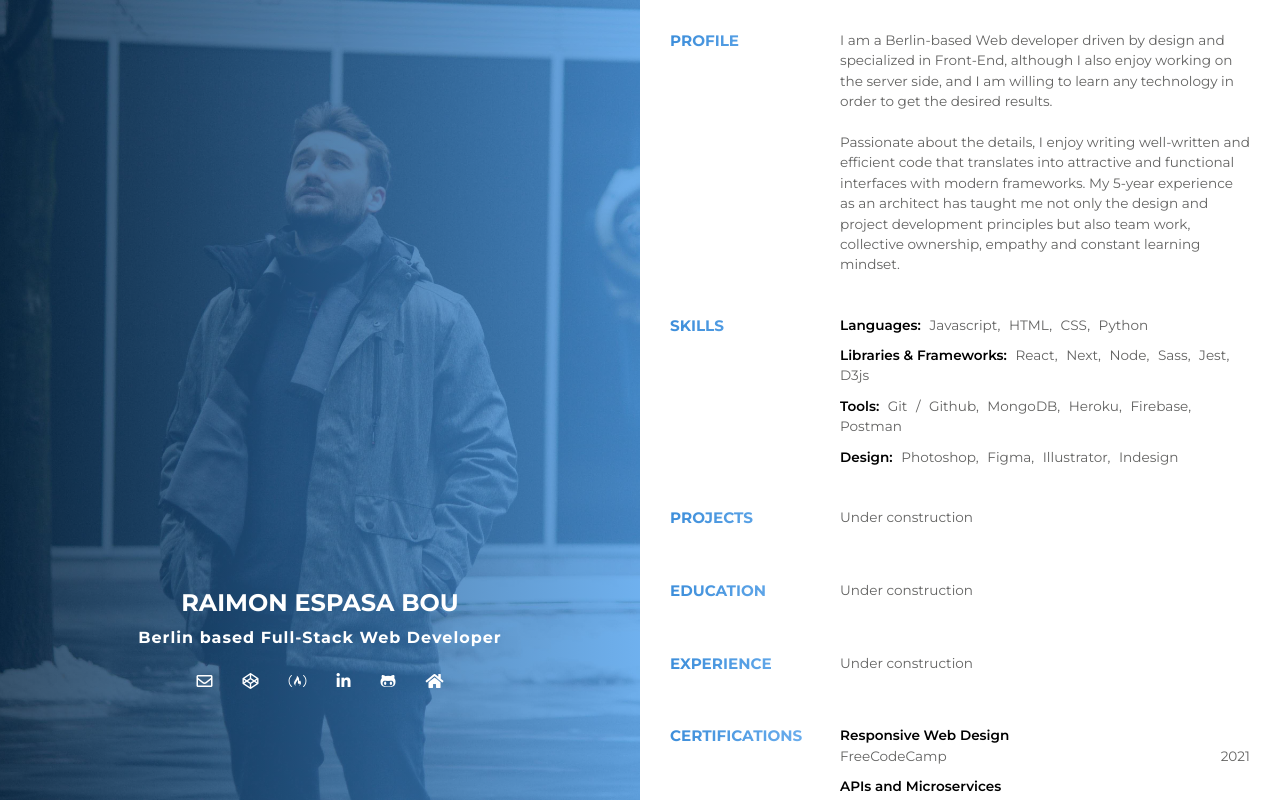
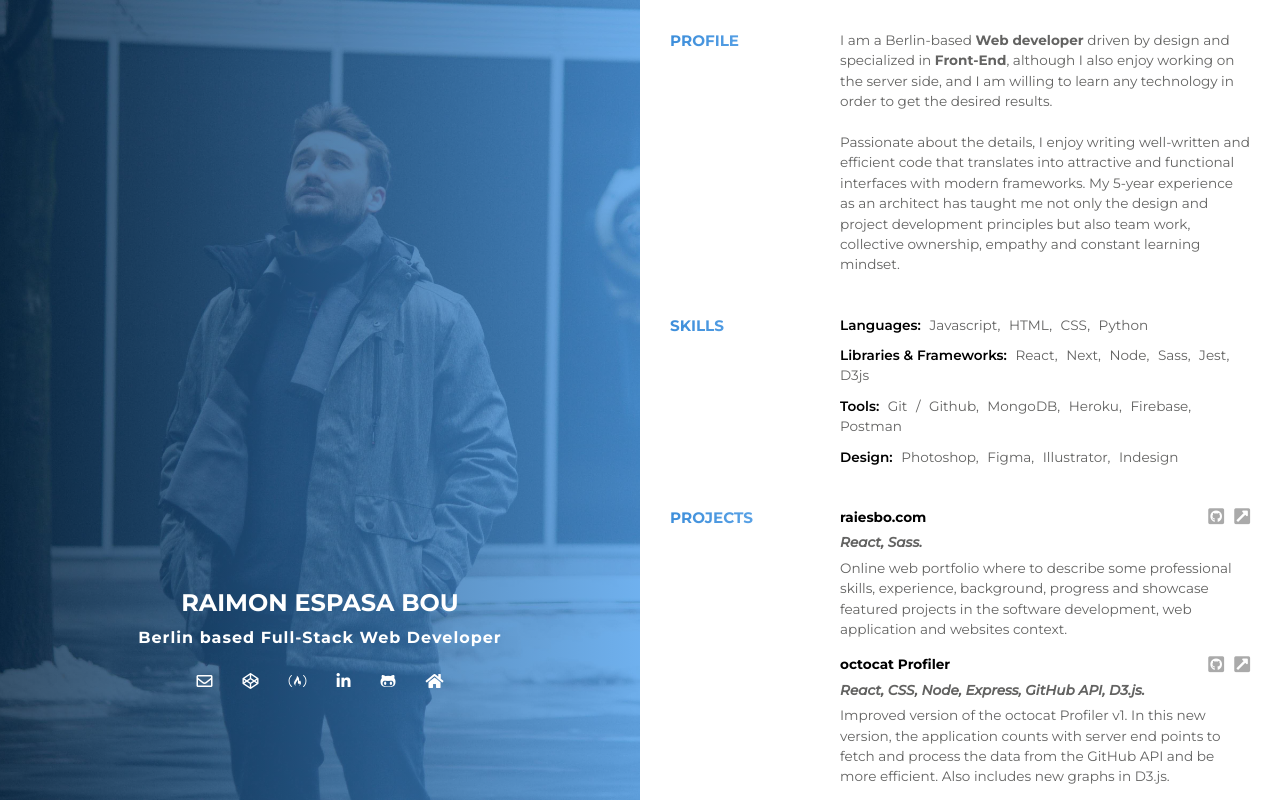
Before and after one commit to raiesbo/raiesbo.github.io, a plain HTML site: page index.html in a window 1280 px wide. Drawn offline with Linux system fonts and the light colour scheme.

Commit message:
projects section

```diff
--- a/css/styles.css
+++ b/css/styles.css
@@ -1,6 +1,7 @@
 :root {
     --main-text-color: #000000;
     --alt-text-color: #636362;
+    --alt2-text-color: #aaa;
     --special-text-color: #4e9feb;
     --white-text-color: #fff;
 }
@@ -159,8 +160,6 @@ li {
     min-width: 150px;
 }
 
-/* .section-body {} */
-
 .section-title {
     /* color: var(--special-text-color); */
     background-image: linear-gradient( to right, rgb(61, 142, 218), rgba(76, 158, 235, 0.8));
@@ -172,18 +171,14 @@ li {
     /* background-color: red; */
 }
 
-.sub-section dl ul {
-    margin-top: 5px;
+.section-body {
+    font-size: 0.85rem;
 }
 
-.sub-section dl li {
-    margin-left: 20px;
-    list-style: disc;
-}
-
-.sub-section dt {
-    /* margin-top: 15px; */
-    font-weight: 700;
+.section-body ul {
+    display: flex;
+    flex-direction: column;
+    row-gap: 15px;
 }
 
 .sub-section .sub-job {
@@ -196,18 +191,52 @@ li {
     /* margin-bottom: 10px; */
 }
 
+/* //////// */
+
+/* PROJECTS */
+
+/* //////// */
+
+.project {
+    display: flex;
+    flex-direction: column;
+    row-gap: 5px;
+}
+
+.projects-header {
+    display: flex;
+    flex-direction: row;
+    justify-content: space-between;
+}
+
+.project-links {
+    display: flex;
+    flex-direction: row;
+    column-gap: 10px;
+}
+
+.project-links a {
+    text-decoration: none;
+    color: var(--alt2-text-color);
+    transition: 200ms ease;
+}
+
+.project-links a:hover {
+    color: var(--special-text-color);
+}
+
+.project-tech {
+    font-weight: 600;
+    font-style: italic;
+}
+
 /* ////// */
 
 /* SKILLS */
 
 /* ////// */
 
-.skills {
-    font-size: 0.85rem;
-}
-
 .skills ul {
-    /* font-size: 0.9rem; */
     display: flex;
     flex-direction: column;
     row-gap: 10px;
@@ -228,10 +257,6 @@ li {
 /* CERTIFICATIONS */
 
 /* ////////////// */
-
-.certs {
-    font-size: 0.85rem;
-}
 
 .section-body {
     width: 100%;
@@ -261,10 +286,6 @@ li {
 
 /* ///////// */
 
-.languages {
-    font-size: 0.85rem;
-}
-
 .languages ul {
     display: flex;
     flex-direction: column;
@@ -280,11 +301,11 @@ li {
     color: var(--alt-text-color);
 }
 
-/* ///////////////////////// */
+/* ///////////// */
 
-/* MEDIA QUERIES & ANIMATONS */
+/* MEDIA QUERIES */
 
-/* ///////////////////////// */
+/* ///////////// */
 
 @media screen and (max-width: 800px) {
     .sub-section {
@@ -293,6 +314,12 @@ li {
         row-gap: 10px;
     }
 }
+
+/* ///////// */
+
+/* ANIMATONS */
+
+/* ///////// */
 
 @keyframes popIn {
     0% {
--- a/index.html
+++ b/index.html
@@ -5,6 +5,7 @@
     <meta charset="utf-8">
     <meta http-equiv="X-UA-Compatible" content="IE=edge">
     <title>CV | Raimon Espasa</title>
+    <meta name="author" content="Raimon Espasa Bou">
     <meta name="description" content="Curriculum Vitae">
     <meta name="viewport" content="width=device-width, initial-scale=1">
     <link rel="preconnect" href="https://fonts.googleapis.com">
@@ -70,43 +71,19 @@
             </header>
         </article>
         <article id="main-info">
-            <!-- <header id="main-header">
-                <h1>Raimon Espasa Bou</h1>
-                <h2>Full-Stack Web Developer</h2>
-            </header>
-            <section class="contact">
-                <figure class="email">
-                    <a href="mailto:raiesbo@gmail.com">
-                        <i class="far fa-envelope"></i>
-                        <p>raiesbo@gmail.com</p>
-                    </a>
-                </figure>
-                <figure class="github">
-                    <a href="https://github.com/raiesbo">
-                        <i class="fab fa-github-alt"></i>
-                        <p>github.com/raiesbo</p>
-                    </a>
-                </figure>
-                <figure class="portfolio">
-                    <a href="https://raiesbo.com">
-                        <i class="fas fa-home"></i>
-                        <p>raiesbo.com</p>
-                    </a>
-                </figure>
-            </section> -->
             <section class="description sub-section">
                 <header class="section-header">
                     <h3 class="section-title">Profile</h3>
                 </header>
                 <div class="section-body">
-                    <p>I am a Berlin-based Web developer driven by design and specialized in Front-End, although I also
-                        enjoy working on the server side, and I am willing to learn any technology in order to get the
-                        desired results.<br><br>Passionate about the details, I enjoy writing well-written and efficient
-                        code that translates into
+                    <p>I am a Berlin-based <strong>Web developer</strong> driven by design and specialized in
+                        <strong>Front-End</strong>, although I also enjoy working on the server side, and I am willing
+                        to learn any technology in order to get the desired results.<br><br>Passionate about the
+                        details, I enjoy writing well-written and efficient code that translates into
                         attractive and functional interfaces with modern frameworks. My 5-year experience as an
                         architect has taught me not only the design and project development principles but also team
-                        work,
-                        collective ownership, empathy and constant learning mindset.</p>
+                        work, collective ownership, empathy and constant learning mindset.
+                    </p>
                 </div>
 
             </section>
@@ -137,25 +114,83 @@
                 </div>
 
             </section>
-            <section class="skills sub-section">
+            <section class="projects sub-section">
                 <header class="section-header">
                     <h3 class="section-title">Projects</h3>
                 </header>
                 <div class="section-body">
-                    <p>Under construction</p>
+                    <!-- <p>Under construction</p> -->
                     <ul>
-                        <!-- <li>
-                            <span class="skill-category">Languages:</span>
-                            <span class="skill-list">Javascript, HTML, CSS, Python, PHP</span>
+                        <li class="project">
+                            <header class="projects-header">
+                                <h4>
+                                    raiesbo.com
+                                </h4>
+                                <span class="project-links">
+                                    <a href="https://raiesbo.com/" target="_blank" rel="noreferrer">
+                                        <i class="fab fa-github-square fa-lg"></i>
+                                    </a>
+                                    <a href="https://github.com/raiesbo/devPortfolio" target="_blank" rel="noreferrer">
+                                        <i class="fas fa-external-link-square-alt fa-lg"></i>
+                                    </a>
+                                </span>
+                            </header>
+                            <p class="project-tech">
+                                React, Sass.
+                            </p>
+                            <p class="projects description">
+                                Online web portfolio where to describe some professional skills, experience, background,
+                                progress and showcase featured projects in the software development, web application and
+                                websites context.
+                            </p>
                         </li>
-                        <li>
-                            <span class="skill-category">Libraries & Frameworks:</span>
-                            <span class="skill-list">React, Next, Node, TypeScript, Jest, Sass</span>
+                        <li class="project">
+                            <header class="projects-header">
+                                <h4>
+                                    octocat Profiler
+                                </h4>
+                                <span class="project-links">
+                                    <a href="https://github.com/raiesbo/octocatProfile_v2" target="_blank"
+                                        rel="noreferrer">
+                                        <i class="fab fa-github-square fa-lg"></i>
+                                    </a>
+                                    <a href="https://octocat.raiesbo.com/" target="_blank" rel="noreferrer">
+                                        <i class="fas fa-external-link-square-alt fa-lg"></i>
+                                    </a>
+                                </span>
+                            </header>
+                            <p class="project-tech">
+                                React, CSS, Node, Express, GitHub API, D3.js.
+                            </p>
+                            <p class="projects description">
+                                Improved version of the octocat Profiler v1. In this new version, the application counts
+                                with server end points to fetch and process the data from the GitHub API and be more
+                                efficient. Also includes new graphs in D3.js.
+                            </p>
                         </li>
-                        <li>
-                            <span class="skill-category">Tools:</span>
-                            <span class="skill-list">Firebase</span>
-                        </li> -->
+                        <li class="project">
+                            <header class="projects-header">
+                                <h4>
+                                    webDevArchive
+                                </h4>
+                                <span class="project-links">
+                                    <a href="https://archive.raiesbo.com/" target="_blank" rel="noreferrer">
+                                        <i class="fab fa-github-square fa-lg"></i>
+                                    </a>
+                                    <a href="https://github.com/raiesbo/webDevArchive" target="_blank" rel="noreferrer">
+                                        <i class="fas fa-external-link-square-alt fa-lg"></i>
+                                    </a>
+                                </span>
+                            </header>
+                            <p class="project-tech">
+                                React, CSS, Node, Express, MongoDB.
+                            </p>
+                            <p class="projects description">
+                                List of all the finished and on going projects untill the current date. Each project
+                                contains github/urls links if available and is organiced by date so the top projects are
+                                the most current ones.
+                            </p>
+                        </li>
                     </ul>
                 </div>
 
@@ -338,11 +373,12 @@
         </article>
     </main>
 
-    <footer>
+    <!-- <footer>
 
-    </footer>
+    </footer> -->
 
     <script src="assets/animation.js" async defer></script>
+    <!-- <script src="assets/fadeOut.js" async defer></script> -->
 </body>
 
 </html>
```
Also changed, not shown: assets/fadeOut.js (added, +96 -0 lines), README.md.
